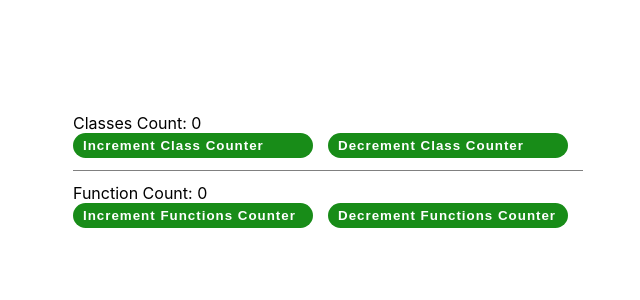
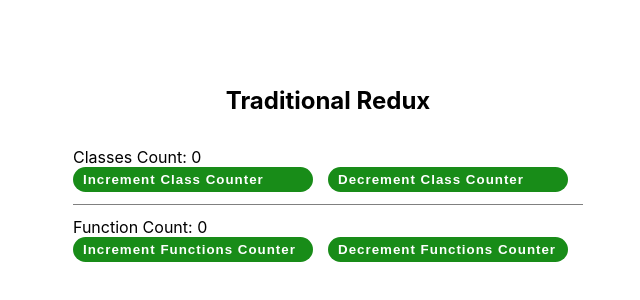
Before and after one commit to rdjennings/redux-redo, a React (Create React App) app: page / in a window 1280 px wide. Shown: the part 230-530 px from the top of the page, without its empty margins (312-952 px from the left). Built offline with nearby package versions, Linux system fonts and the light colour scheme.

Commit message:
add header/title

```diff
--- a/src/App.css
+++ b/src/App.css
@@ -1,3 +1,7 @@
+.meathodLabel {
+	text-align: center;
+}
+
 .wrapper {
 	border-bottom: 1px solid gray;
 	padding: 12px 0;
--- a/src/App.js
+++ b/src/App.js
@@ -5,6 +5,7 @@
 function App() {
 	return (
 		<div>
+			<h2 className="meathodLabel">Traditional Redux</h2>
 			<ComponentExample />
 			<FunctionExample />
 		</div>
```
